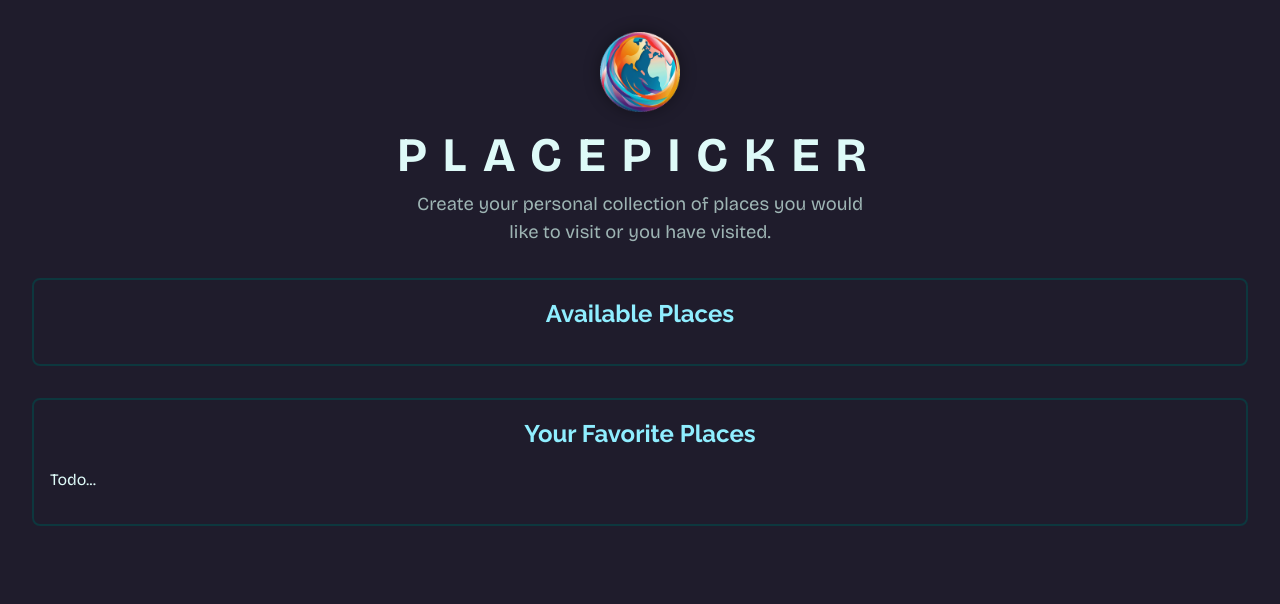
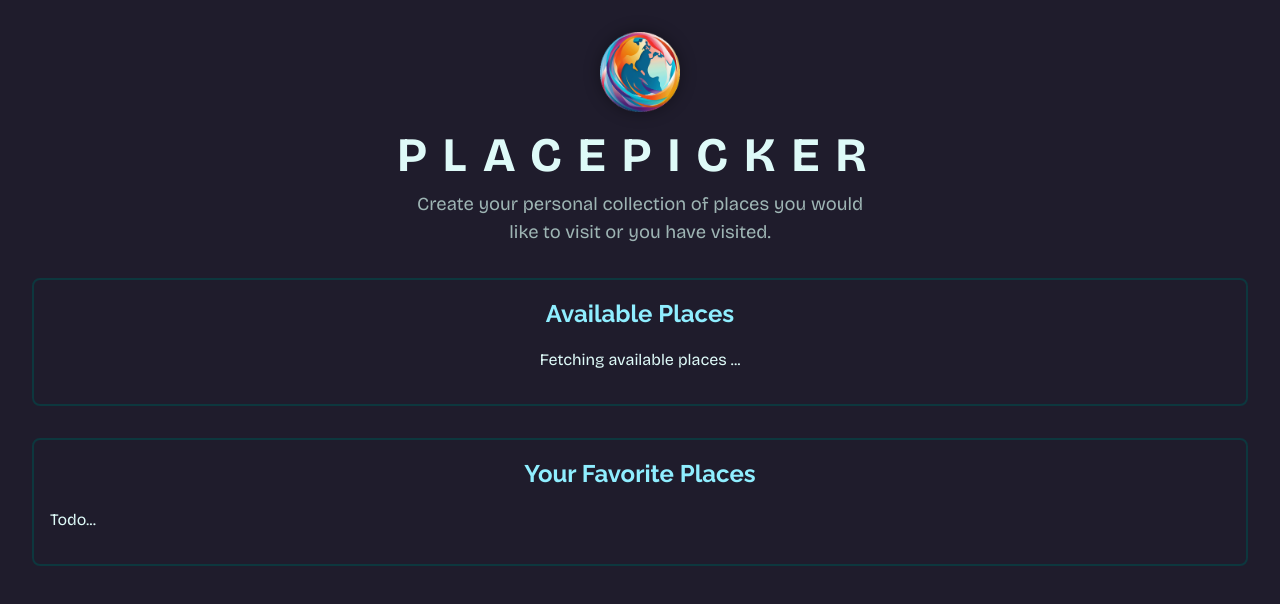
Before and after one commit to SibuleleMboyi/http-requests, an Angular app: page / in a window 1280 px wide. Shown: the top 604 px of the page. Built offline with nearby package versions, Linux system fonts and the light colour scheme; no server answers.

Commit message:
shwoing-a-loading-fallback

```diff
--- a/src/app/places/available-places/available-places.component.html
+++ b/src/app/places/available-places/available-places.component.html
@@ -1,4 +1,7 @@
 <app-places-container title="Available Places">
+  @if (isFetching()) {
+    <p class="fallback-text">Fetching available places ...</p>
+  }
   @if (places()) {
   <app-places [places]="places()!" />
   } @else if (places()?.length === 0) {
--- a/src/app/places/available-places/available-places.component.ts
+++ b/src/app/places/available-places/available-places.component.ts
@@ -16,10 +16,12 @@
 })
 export class AvailablePlacesComponent implements OnInit{
   places = signal<Place[] | undefined>(undefined);
+  public isFetching = signal(false);
   private httpClient = inject(HttpClient)
   private destroyRef = inject(DestroyRef)
 
   ngOnInit(): void {
+    this.isFetching.set(true);
     let http = this.httpClient
       .get<{places: Place[]}>('http://localhost:3000/places');
     const subscription$ = http
@@ -29,7 +31,10 @@
       .subscribe({
       next: (places) => {
         this.places.set(places);
-      }
+      },
+        complete: () => {
+        this.isFetching.update(() => false);
+        }
     })
     this.destroyRef.onDestroy(() => subscription$.unsubscribe())
   }
```
